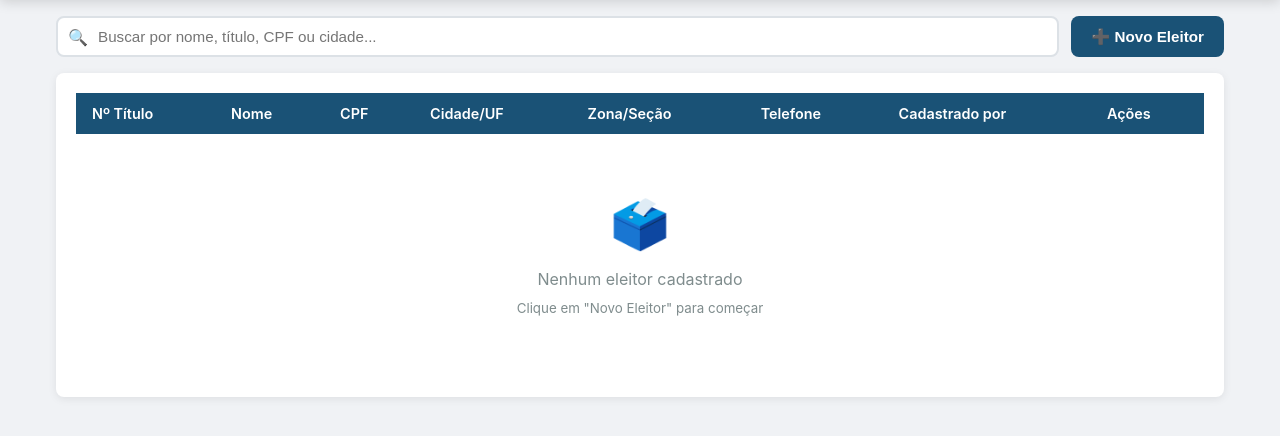
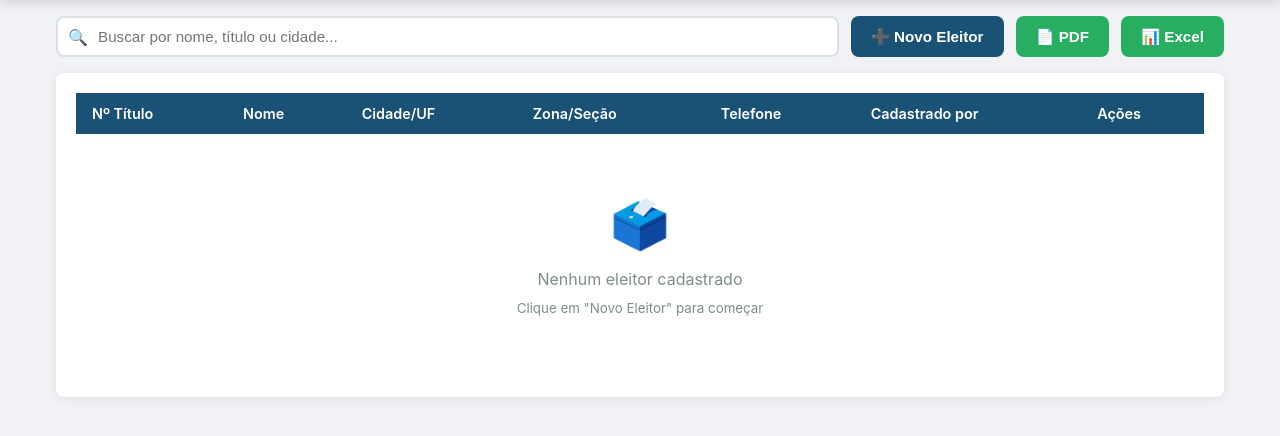
Before and after one commit to givanildo1nicacio-png/cadastro-eleitores, a Flask app: page / in a window 1280 px wide. Shown: the part 65-501 px from the top of the page. Run offline with Flask 3, Linux system fonts and the light colour scheme; the visitor is signed in with stand-in values (Sample User, id 1); data comes from the database, SQL or seed files in the repository; data that the repository does not hold is empty.

Commit message:
feat: remover CPF e adicionar exportação PDF/Excel
- Removido campo CPF do banco de dados, backend e frontend
- Adicionado botão de exportar para PDF (fpdf2)
- Adicionado botão de exportar para Excel (openpyxl)
- Atualizado busca para não filtrar mais por CPF

🤖 Generated with Codebuff
Co-Authored-By: Codebuff <noreply@codebuff.com>

```diff
--- a/app.py
+++ b/app.py
@@ -52,7 +52,6 @@ def init_db():
             titulo_eleitoral TEXT NOT NULL UNIQUE,
             numero_titulo TEXT,
             nome_completo TEXT NOT NULL,
-            cpf TEXT,
             data_nascimento TEXT,
             sexo TEXT,
             telefone TEXT,
@@ -75,6 +74,15 @@ def init_db():
     ''')
     conn.commit()
     conn.close()
+
+    # Migração: remover coluna cpf se existir
+    try:
+        conn2 = get_db()
+        conn2.execute('ALTER TABLE eleitores DROP COLUMN cpf')
+        conn2.commit()
+        conn2.close()
+    except Exception:
+        pass  # Coluna já removida ou não existe
 
 
 # ─── Autenticação ─────────────────────────────────────────────
@@ -362,10 +370,9 @@ def api_listar():
                LEFT JOIN usuarios u ON e.created_by = u.id
                WHERE e.nome_completo LIKE ?
                   OR e.titulo_eleitoral LIKE ?
-                  OR e.cpf LIKE ?
                   OR e.cidade LIKE ?
                ORDER BY e.nome_completo ASC''',
-            (f'%{busca}%', f'%{busca}%', f'%{busca}%', f'%{busca}%')
+            (f'%{busca}%', f'%{busca}%', f'%{busca}%')
         ).fetchall()
     else:
         eleitores = conn.execute(
@@ -391,17 +398,16 @@ def api_cadastrar():
     conn = get_db()
     try:
         conn.execute('''
-            INSERT INTO eleitores (
-                titulo_eleitoral, numero_titulo, nome_completo, cpf, data_nascimento,
-                sexo, telefone, email, cep, logradouro, numero,
-                complemento, bairro, cidade, estado,
-                zona_eleitoral, secao_eleitoral, observacoes, created_by
-            ) VALUES (?, ?, ?, ?, ?, ?, ?, ?, ?, ?, ?, ?, ?, ?, ?, ?, ?, ?, ?)
+        INSERT INTO eleitores (
+            titulo_eleitoral, numero_titulo, nome_completo, data_nascimento,
+            sexo, telefone, email, cep, logradouro, numero,
+            complemento, bairro, cidade, estado,
+            zona_eleitoral, secao_eleitoral, observacoes, created_by
+        ) VALUES (?, ?, ?, ?, ?, ?, ?, ?, ?, ?, ?, ?, ?, ?, ?, ?, ?, ?)
         ''', (
             data.get('titulo_eleitoral', '').strip(),
             data.get('numero_titulo', '').strip(),
             data.get('nome_completo', '').strip(),
-            data.get('cpf', '').strip(),
             data.get('data_nascimento', '').strip(),
             data.get('sexo', '').strip(),
             data.get('telefone', '').strip(),
@@ -424,6 +430,7 @@ def api_cadastrar():
         return jsonify({'erro': 'Este título eleitoral já está cadastrado'}), 409
     finally:
         conn.close()
+
 
 
 @app.route('/api/eleitores/<int:id>', methods=['GET'])
@@ -457,7 +464,7 @@ def api_atualizar(id):
 
     conn.execute('''
         UPDATE eleitores SET
-            titulo_eleitoral = ?, numero_titulo = ?, nome_completo = ?, cpf = ?,
+            titulo_eleitoral = ?, numero_titulo = ?, nome_completo = ?,
             data_nascimento = ?, sexo = ?, telefone = ?, email = ?,
             cep = ?, logradouro = ?, numero = ?, complemento = ?,
             bairro = ?, cidade = ?, estado = ?,
@@ -468,7 +475,6 @@ def api_atualizar(id):
         data.get('titulo_eleitoral', '').strip(),
         data.get('numero_titulo', '').strip(),
         data.get('nome_completo', '').strip(),
-        data.get('cpf', '').strip(),
         data.get('data_nascimento', '').strip(),
         data.get('sexo', '').strip(),
         data.get('telefone', '').strip(),
@@ -530,6 +536,209 @@ def api_stats():
     })
 
 
+# ─── Exportar PDF ────────────────────────────────────────────
+
+@app.route('/api/export/pdf', methods=['GET'])
+@login_required
+def api_export_pdf():
+    """Exporta lista de eleitores em PDF"""
+    from fpdf import FPDF
+
+    conn = get_db()
+    eleitores = conn.execute(
+        '''SELECT e.*, u.nome as criado_por_nome
+           FROM eleitores e
+           LEFT JOIN usuarios u ON e.created_by = u.id
+           ORDER BY e.nome_completo ASC'''
+    ).fetchall()
+    conn.close()
+
+    pdf = FPDF(orientation='L', unit='mm', format='A4')
+    pdf.add_page()
+    pdf.set_auto_page_break(auto=True, margin=15)
+
+    # Título
+    pdf.set_font('Helvetica', 'B', 16)
+    pdf.cell(0, 10, 'Cadastro de Eleitores', ln=True, align='C')
+    pdf.set_font('Helvetica', '', 10)
+    pdf.cell(0, 8, f'Gerado em: {datetime.now().strftime("%d/%m/%Y %H:%M")}', ln=True, align='C')
+    pdf.cell(0, 6, f'Total: {len(eleitores)} eleitores', ln=True, align='C')
+    pdf.ln(8)
+
+    # Cabeçalho da tabela
+    colunas = [
+        ('Nº Título', 28),
+        ('Nome', 45),
+        ('Telefone', 28),
+        ('Cidade/UF', 35),
+        ('Zona', 15),
+        ('Seção', 15),
+        ('Bairro', 30),
+        ('Logradouro', 45),
+        ('Email', 40),
+    ]
+
+    pdf.set_font('Helvetica', 'B', 7)
+    pdf.set_fill_color(26, 82, 118)
+    pdf.set_text_color(255, 255, 255)
+    for titulo, largura in colunas:
+        pdf.cell(largura, 8, titulo, border=1, fill=True, align='C')
+    pdf.ln()
+
+    # Dados
+    pdf.set_font('Helvetica', '', 6.5)
+    pdf.set_text_color(0, 0, 0)
+    for i, e in enumerate(eleitores):
+        if pdf.get_y() > 180:
+            pdf.add_page()
+            pdf.set_font('Helvetica', 'B', 7)
+            pdf.set_fill_color(26, 82, 118)
+            pdf.set_text_color(255, 255, 255)
+            for titulo, largura in colunas:
+                pdf.cell(largura, 8, titulo, border=1, fill=True, align='C')
+            pdf.ln()
+            pdf.set_font('Helvetica', '', 6.5)
+            pdf.set_text_color(0, 0, 0)
+
+        cor_fundo = (240, 245, 250) if i % 2 == 0 else (255, 255, 255)
+        pdf.set_fill_color(*cor_fundo)
+
+        cidade_uf = f"{e['cidade'] or ''}/{e['estado'] or ''}" if e['cidade'] else '-'
+        zona_secao = f"{e['zona_eleitoral'] or ''}/{e['secao_eleitoral'] or ''}" if e['zona_eleitoral'] else '-'
+        endereco = f"{e['logradouro'] or ''}, {e['numero'] or 'S/N'}" if e['logradouro'] else '-'
+
+        dados = [
+            e['numero_titulo'] or e['titulo_eleitoral'] or '-',
+            (e['nome_completo'] or '-')[:30],
+            e['telefone'] or '-',
+            cidade_uf,
+            e['zona_eleitoral'] or '-',
+            e['secao_eleitoral'] or '-',
+            e['bairro'] or '-',
+            endereco[:35],
+            e['email'] or '-',
+        ]
+
+        for valor, (_, largura) in zip(dados, colunas):
+            pdf.cell(largura, 6, str(valor)[:40], border=1, fill=True)
+        pdf.ln()
+
+    # Gerar response
+    pdf_bytes = pdf.output()
+    from io import BytesIO
+    buf = BytesIO()
+    buf.write(pdf_bytes)
+    buf.seek(0)
+
+    from flask import send_file
+    return send_file(
+        buf,
+        mimetype='application/pdf',
+        as_attachment=True,
+        download_name=f'eleitores_{datetime.now().strftime("%Y%m%d_%H%M")}.pdf'
+    )
+
+
+# ─── Exportar Excel ──────────────────────────────────────────
+
+@app.route('/api/export/excel', methods=['GET'])
+@login_required
+def api_export_excel():
+    """Exporta lista de eleitores em Excel"""
+    from openpyxl import Workbook
+    from openpyxl.styles import Font, PatternFill, Alignment, Border, Side
+    from io import BytesIO
+
+    conn = get_db()
+    eleitores = conn.execute(
+        '''SELECT e.*, u.nome as criado_por_nome
+           FROM eleitores e
+           LEFT JOIN usuarios u ON e.created_by = u.id
+           ORDER BY e.nome_completo ASC'''
+    ).fetchall()
+    conn.close()
+
+    wb = Workbook()
+    ws = wb.active
+    ws.title = 'Eleitores'
+
+    # Estilos
+    header_font = Font(bold=True, color='FFFFFF', size=10)
+    header_fill = PatternFill(start_color='1A5276', end_color='1A5276', fill_type='solid')
+    header_align = Alignment(horizontal='center', vertical='center', wrap_text=True)
+    border = Border(
+        left=Side(style='thin'),
+        right=Side(style='thin'),
+        top=Side(style='thin'),
+        bottom=Side(style='thin')
+    )
+
+    # Cabeçalhos
+    cabecalhos = [
+        'Nº Título', 'Nome Completo', 'Data Nasc.', 'Sexo',
+        'Telefone', 'E-mail', 'CEP', 'Logradouro', 'Número',
+        'Complemento', 'Bairro', 'Cidade', 'Estado',
+        'Zona Eleitoral', 'Seção Eleitoral', 'Observações',
+        'Cadastrado por', 'Data Cadastro'
+    ]
+
+    for col, titulo in enumerate(cabecalhos, 1):
+        cell = ws.cell(row=1, column=col, value=titulo)
+        cell.font = header_font
+        cell.fill = header_fill
+        cell.alignment = header_align
+        cell.border = border
+
+    # Dados
+    sexo_map = {'M': 'Masculino', 'F': 'Feminino', 'O': 'Outro'}
+    for row_idx, e in enumerate(eleitores, 2):
+        dados = [
+            e['numero_titulo'] or e['titulo_eleitoral'],
+            e['nome_completo'],
+            e['data_nascimento'],
+            sexo_map.get(e['sexo'], e['sexo']),
+            e['telefone'],
+            e['email'],
+            e['cep'],
+            e['logradouro'],
+            e['numero'],
+            e['complemento'],
+            e['bairro'],
+            e['cidade'],
+            e['estado'],
+            e['zona_eleitoral'],
+            e['secao_eleitoral'],
+            e['observacoes'],
+            e['criado_por_nome'],
+            e['created_at'],
+        ]
+        for col, valor in enumerate(dados, 1):
+            cell = ws.cell(row=row_idx, column=col, value=valor or '')
+            cell.border = border
+            cell.alignment = Alignment(vertical='center')
+
+    # Ajustar largura das colunas
+    larguras = [16, 30, 14, 12, 18, 28, 12, 30, 8, 15, 20, 20, 8, 12, 12, 25, 18, 18]
+    for i, largura in enumerate(larguras, 1):
+        ws.column_dimensions[chr(64 + i) if i <= 26 else chr(64 + (i-1)//26) + chr(65 + (i-1)%26)].width = largura
+
+    # Congelar primeira linha
+    ws.freeze_panes = 'A2'
+
+    # Salvar em buffer
+    buf = BytesIO()
+    wb.save(buf)
+    buf.seek(0)
+
+    from flask import send_file
+    return send_file(
+        buf,
+        mimetype='application/vnd.openxmlformats-officedocument.spreadsheetml.sheet',
+        as_attachment=True,
+        download_name=f'eleitores_{datetime.now().strftime("%Y%m%d_%H%M")}.xlsx'
+    )
+
+
 # ─── Iniciar ──────────────────────────────────────────────────
 
 # Sempre inicializa o banco ao importar (gunicorn importa o módulo)
--- a/requirements.txt
+++ b/requirements.txt
@@ -1,2 +1,4 @@
 flask==3.1.1
 gunicorn==23.0.0
+fpdf2==2.8.3
+openpyxl==3.1.5
--- a/static/js/main.js
+++ b/static/js/main.js
@@ -54,7 +54,6 @@ function renderizarTabela(eleitores) {
         <tr>
             <td><strong>${e.numero_titulo || e.titulo_eleitoral}</strong></td>
             <td>${e.nome_completo}</td>
-            <td>${e.cpf || '-'}</td>
             <td>${e.cidade ? e.cidade + '/' + (e.estado || '') : '-'}</td>
             <td>${e.zona_eleitoral && e.secao_eleitoral ? e.zona_eleitoral + ' / ' + e.secao_eleitoral : '-'}</td>
             <td>${e.telefone || '-'}</td>
@@ -78,7 +77,6 @@ function renderizarCards(eleitores) {
             <div class="card-name">${e.nome_completo}</div>
             <div class="card-info">
                 <div><span class="label">Nº Título:</span> ${e.numero_titulo || e.titulo_eleitoral}</div>
-                <div><span class="label">CPF:</span> ${e.cpf || '-'}</div>
                 <div><span class="label">Cidade:</span> ${e.cidade ? e.cidade + '/' + (e.estado || '') : '-'}</div>
                 <div><span class="label">Zona/Seção:</span> ${e.zona_eleitoral && e.secao_eleitoral ? e.zona_eleitoral + ' / ' + e.secao_eleitoral : '-'}</div>
                 <div><span class="label">Telefone:</span> ${e.telefone || '-'}</div>
@@ -119,7 +117,6 @@ async function editarEleitor(id) {
         // Preencher campos
         document.getElementById('numero_titulo').value = e.numero_titulo || e.titulo_eleitoral || '';
         document.getElementById('nome_completo').value = e.nome_completo || '';
-        document.getElementById('cpf').value = e.cpf || '';
         document.getElementById('data_nascimento').value = e.data_nascimento || '';
         document.getElementById('sexo').value = e.sexo || '';
         document.getElementById('telefone').value = e.telefone || '';
@@ -157,7 +154,6 @@ async function salvarEleitor() {
         titulo_eleitoral: numTitulo,
         numero_titulo: numTitulo,
         nome_completo: nome,
-        cpf: document.getElementById('cpf').value.trim(),
         data_nascimento: document.getElementById('data_nascimento').value,
         sexo: document.getElementById('sexo').value,
         telefone: document.getElementById('telefone').value.trim(),
@@ -286,15 +282,6 @@ document.addEventListener('DOMContentLoaded', () => {
         e.target.value = e.target.value.replace(/\D/g, '').substring(0, 12);
     });
 
-    const cpfInput = document.getElementById('cpf');
-    cpfInput.addEventListener('input', (e) => {
-        let v = e.target.value.replace(/\D/g, '').substring(0, 11);
-        if (v.length > 9) v = v.replace(/(\d{3})(\d{3})(\d{3})(\d{1,2})/, '$1.$2.$3-$4');
-        else if (v.length > 6) v = v.replace(/(\d{3})(\d{3})(\d{1,3})/, '$1.$2.$3');
-        else if (v.length > 3) v = v.replace(/(\d{3})(\d{1,3})/, '$1.$2');
-        e.target.value = v;
-    });
-
     const telInput = document.getElementById('telefone');
     telInput.addEventListener('input', (e) => {
         let v = e.target.value.replace(/\D/g, '').substring(0, 11);
@@ -326,3 +313,17 @@ document.addEventListener('DOMContentLoaded', () => {
         if (e.target === e.currentTarget) fecharModalConfirm();
     });
 });
+
+// ─── Exportar PDF ──────────────────────────────────────────
+
+function exportarPDF() {
+    window.location.href = '/api/export/pdf';
+    toast('Gerando PDF...', 'info');
+}
+
+// ─── Exportar Excel ────────────────────────────────────────
+
+function exportarExcel() {
+    window.location.href = '/api/export/excel';
+    toast('Gerando Excel...', 'info');
+}
--- a/templates/index.html
+++ b/templates/index.html
@@ -30,11 +30,17 @@
     <!-- Toolbar -->
     <div class="toolbar">
         <div class="search-box">
-            <input type="text" id="busca" placeholder="Buscar por nome, título, CPF ou cidade..."
+            <input type="text" id="busca" placeholder="Buscar por nome, título ou cidade..."
                    oninput="buscarEleitores()">
         </div>
         <button class="btn btn-primary" onclick="abrirModalCadastro()">
             ➕ Novo Eleitor
+        </button>
+        <button class="btn btn-success" onclick="exportarPDF()">
+            📄 PDF
+        </button>
+        <button class="btn btn-success" onclick="exportarExcel()">
+            📊 Excel
         </button>
     </div>
 
@@ -46,7 +52,6 @@
                         <tr>
                             <th>Nº Título</th>
                             <th>Nome</th>
-                            <th>CPF</th>
                             <th>Cidade/UF</th>
                             <th>Zona/Seção</th>
                             <th>Telefone</th>
@@ -104,15 +109,9 @@
                     </div>
                     <div class="form-row">
                         <div class="form-group">
-                            <label>CPF</label>
-                            <input type="text" id="cpf" maxlength="14" placeholder="000.000.000-00">
-                        </div>
-                        <div class="form-group">
                             <label>Data de Nascimento</label>
                             <input type="date" id="data_nascimento">
                         </div>
-                    </div>
-                    <div class="form-row">
                         <div class="form-group">
                             <label>Sexo</label>
                             <select id="sexo">
@@ -122,14 +121,16 @@
                                 <option value="O">Outro</option>
                             </select>
                         </div>
+                    </div>
+                    <div class="form-row">
                         <div class="form-group">
                             <label>Telefone</label>
                             <input type="tel" id="telefone" placeholder="(00) 00000-0000">
                         </div>
-                    </div>
-                    <div class="form-group">
-                        <label>E-mail</label>
-                        <input type="email" id="email" placeholder="email@exemplo.com">
+                        <div class="form-group">
+                            <label>E-mail</label>
+                            <input type="email" id="email" placeholder="email@exemplo.com">
+                        </div>
                     </div>
                 </div>
 
```
